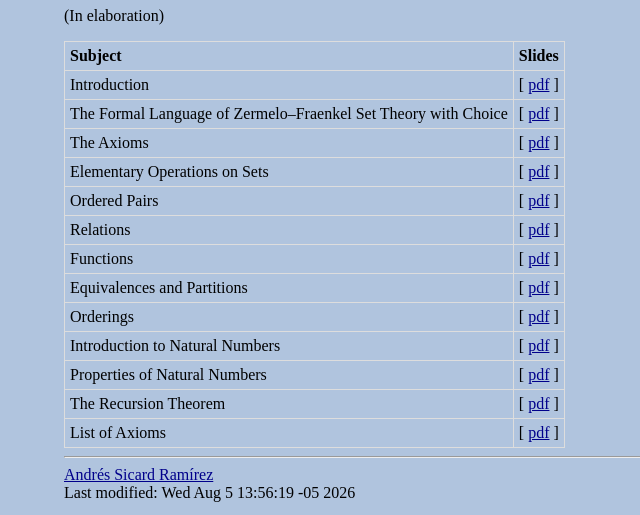
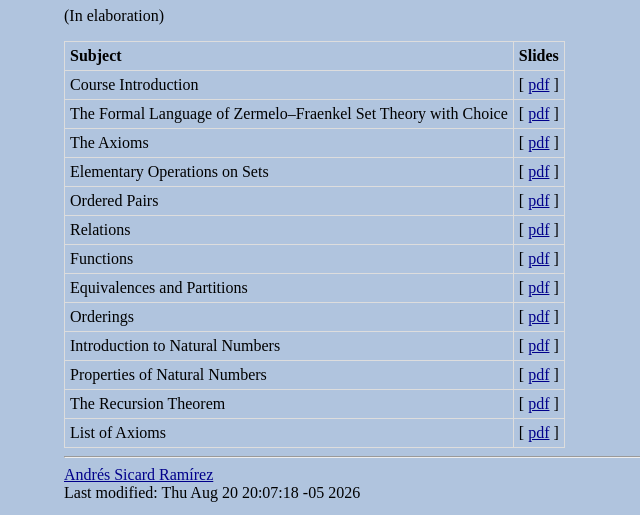
Before and after one commit to asr/asr.github.io, a plain HTML site: page courses/cm0832-set-theory/2026-1/index.html in a window 1280 px wide. Shown: the part 1018-1533 px from the top of the page, 0-640 px from the left. Drawn offline with Linux system fonts and the light colour scheme.

Commit message:
[ cm0832 ] Updated html.

```diff
--- a/courses/cm0832-set-theory/2026-1/index.html
+++ b/courses/cm0832-set-theory/2026-1/index.html
@@ -116,9 +116,9 @@
       </tr>
 
       <tr>
-        <td>Introduction</td>
+        <td>Course Introduction</td>
 
-        <td>[ <a href= "slides/introduction.pdf">pdf</a> ]</td>
+        <td>[ <a href= "slides/course-introduction.pdf">pdf</a> ]</td>
       </tr>
 
       <tr>
@@ -200,7 +200,7 @@
       <a href="https://asr.github.io/index.html">Andrés Sicard
         Ramírez</a>
       <br>
-      Last modified: Wed Aug  5 13:56:19 -05 2026
+      Last modified: Thu Aug 20 20:07:18 -05 2026
     </footer>
 
   </body>
```
Also changed, not shown: 1 other file.
